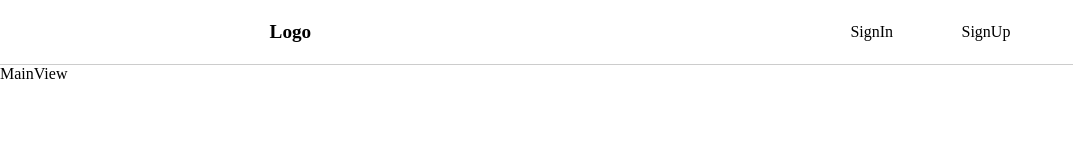
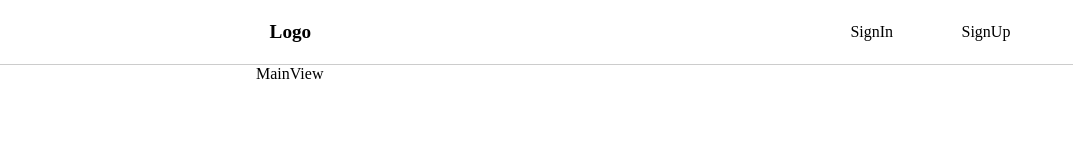
Before and after one commit to IndivProject/Indiv-Front, a Next.js app: page / in a window 1280 px wide. Shown: the top 160 px of the page, without its empty margins (0-1073 px from the left). Built offline with nearby package versions, Linux system fonts and the light colour scheme; a web font is replaced by a local one.

Commit message:
:lipstick: : Add Main Form Style

```diff
--- a/src/pages/_app.tsx
+++ b/src/pages/_app.tsx
@@ -6,7 +6,9 @@ export default function App({ Component, pageProps }: AppProps) {
   return (
     <>
       <Header />
-      <Component {...pageProps} />
+      <div className="MainFormContents">
+        <Component {...pageProps} />
+      </div>
     </>
   );
 }
--- a/src/styles/globals.css
+++ b/src/styles/globals.css
@@ -10,3 +10,8 @@
     "Helvetica Neue", "Segoe UI", "Apple SD Gothic Neo", "Noto Sans KR",
     "Malgun Gothic", sans-serif; */
 }
+
+.MainFormContents {
+  width: 60%;
+  margin: auto;
+}
```
